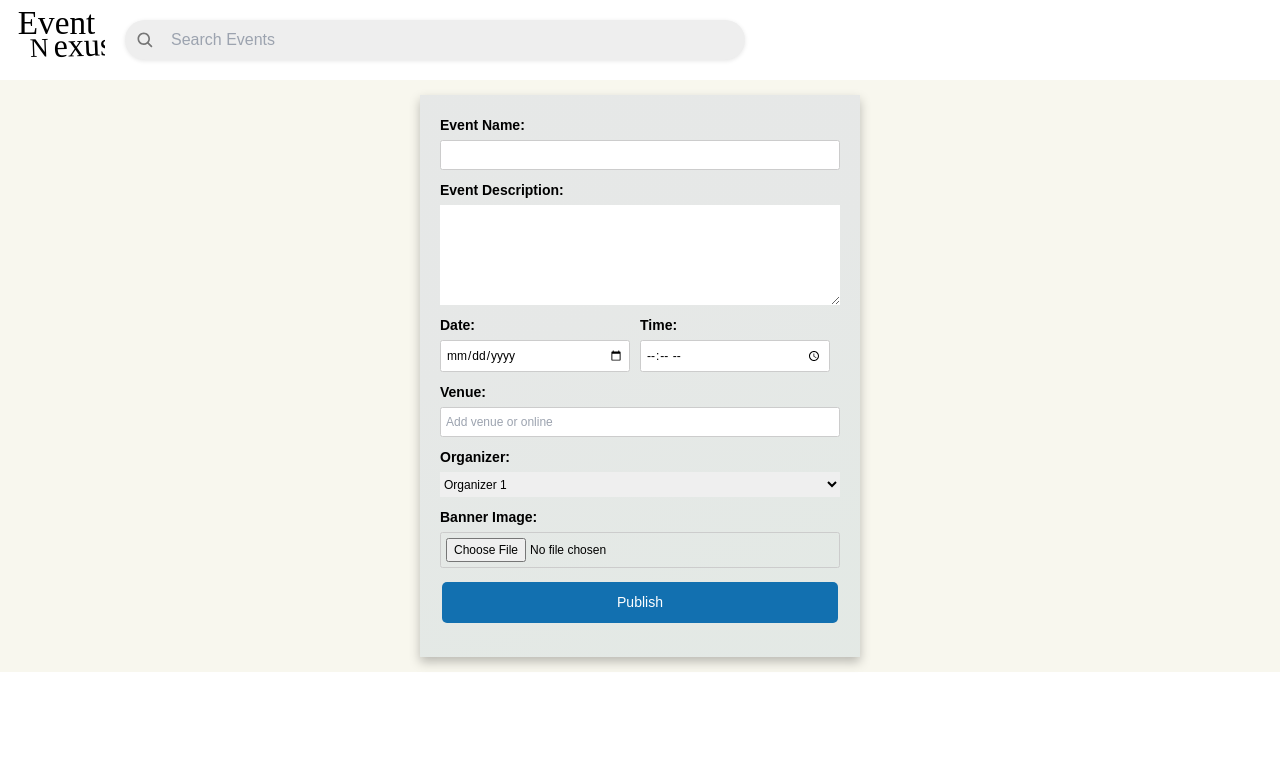
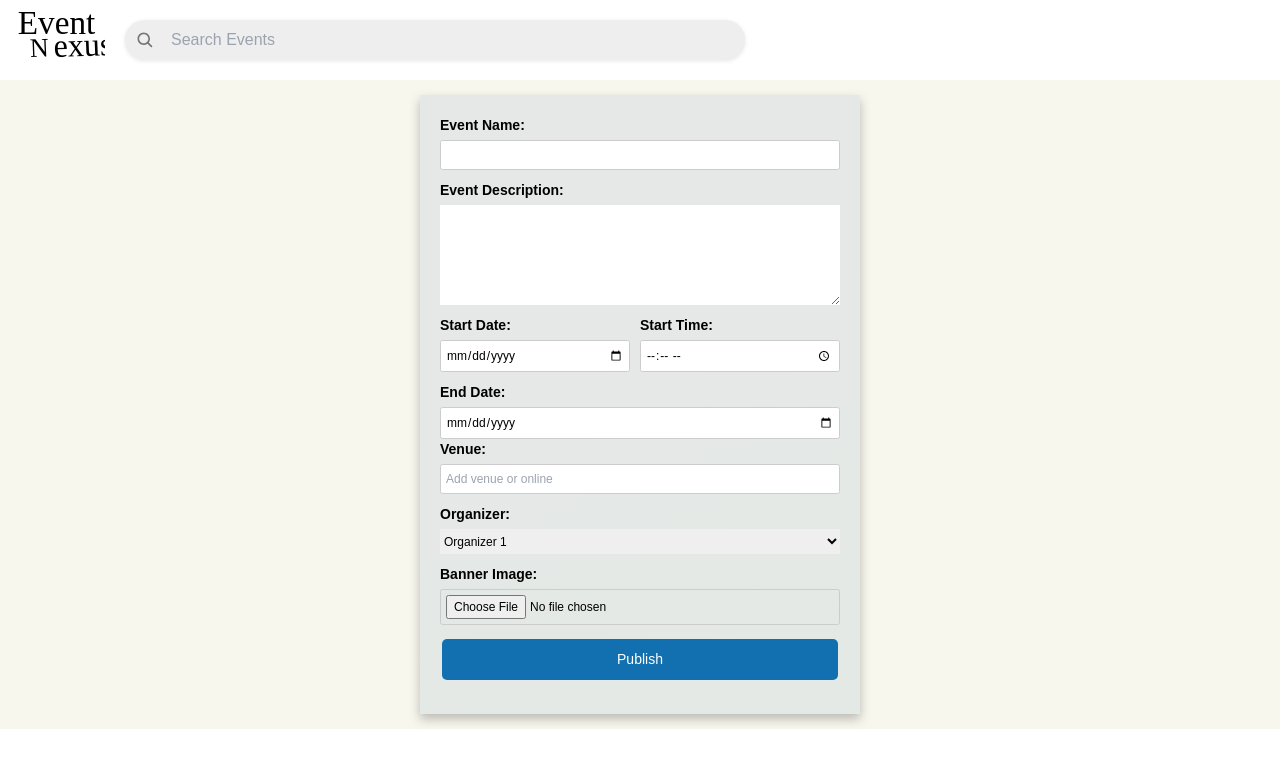
Before and after one commit to Aromakc/event_nexus, a React (Create React App) app in the folder client/: page /createEvent in a window 1280 px wide. Shown: the top 768 px of the page. Built offline with nearby package versions, Linux system fonts and the light colour scheme; data requests are answered from the project's data file; a web font is replaced by a local one.

Commit message:
add end date field, online checkbox, minor UI changes

```diff
--- a/client/src/pages/createEvent.js
+++ b/client/src/pages/createEvent.js
@@ -66,17 +66,17 @@ const CreateEvent = () => {
         </div>
         <div className='formGroup dateTimeSection'>
           <div className='formGroupDate'>
-            <label htmlFor='date'>Date:</label>
+            <label htmlFor='startDate'>Start Date:</label>
             <input
               type='date'
-              id='date'
+              id='startDate'
               value={dateStarts}
               onChange={(e) => setDateStarts(e.target.value)}
               required
             />
           </div>
           <div className='formGroupTime'>
-            <label htmlFor='time'>Time:</label>
+            <label htmlFor='time'>Start Time:</label>
             <input
               type='time'
               id='time'
@@ -86,6 +86,18 @@ const CreateEvent = () => {
             />
           </div>
         </div>
+
+        <div className='formGroupDate'>
+          <label htmlFor='endDate'>End Date:</label>
+          <input
+            type='date'
+            id='endDate'
+            value={dateEnds}
+            onChange={(e) => setDateEnds(e.target.value)}
+            required
+          />
+        </div>
+
         <div className='formGroup'>
           <label htmlFor='venue'>Venue:</label>
           <input
--- a/client/src/styles/createEvent.css
+++ b/client/src/styles/createEvent.css
@@ -29,8 +29,12 @@
 .formGroupTime {
   display: flex;
   flex-direction: column;
-  padding-right: 1rem;
+  /* padding-right: 1rem; */
   width: 100%;
+}
+
+.formGroupDate > input#startDate {
+  margin-right: 1rem;
 }
 label {
   font-weight: bold;
```
